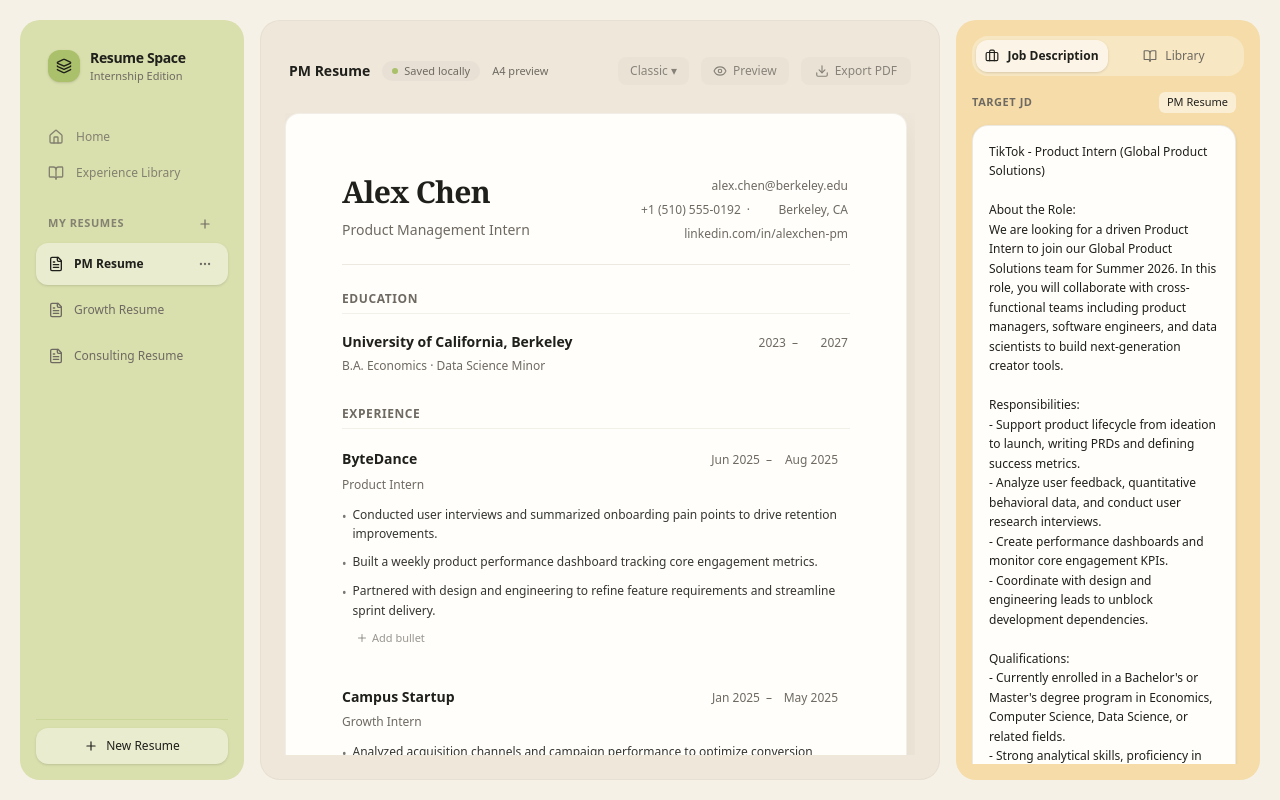
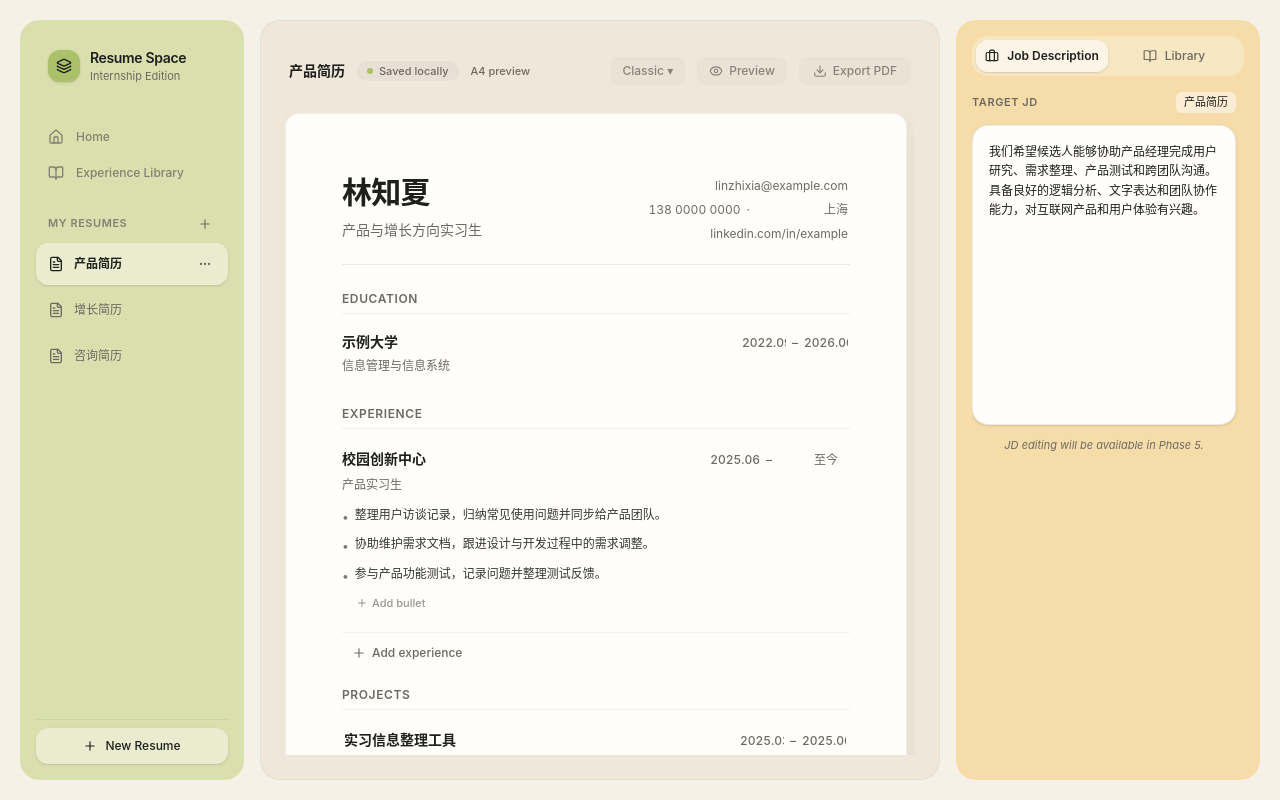
Before and after one commit to fywzoey-sys/55dsda, a React (Vite) app: page / in a window 1280 px wide. Built offline with nearby package versions, Linux system fonts and the light colour scheme.

Commit message:
feat: localize mock resume data and update font stack
Update mock data to Chinese content and configure the Tailwind font stack to support CJK characters.

```diff
--- a/src/data/mockData.ts
+++ b/src/data/mockData.ts
@@ -3,31 +3,16 @@ import { Resume, LibraryExperience } from '../types';
 export const mockResumes: Record<string, Resume> = {
   'pm-resume': {
     id: 'pm-resume',
-    name: 'PM Resume',
+    name: '产品简历',
     template: 'Classic',
-    jd: `TikTok - Product Intern (Global Product Solutions)
-
-About the Role:
-We are looking for a driven Product Intern to join our Global Product Solutions team for Summer 2026. In this role, you will collaborate with cross-functional teams including product managers, software engineers, and data scientists to build next-generation creator tools.
-
-Responsibilities:
-- Support product lifecycle from ideation to launch, writing PRDs and defining success metrics.
-- Analyze user feedback, quantitative behavioral data, and conduct user research interviews.
-- Create performance dashboards and monitor core engagement KPIs.
-- Coordinate with design and engineering leads to unblock development dependencies.
-
-Qualifications:
-- Currently enrolled in a Bachelor's or Master's degree program in Economics, Computer Science, Data Science, or related fields.
-- Strong analytical skills, proficiency in SQL/Python or data visualization tools (Tableau, Looker).
-- Excellent communication and cross-functional collaboration capabilities.
-- Previous internship experience in tech, product management, or consulting is a strong plus.`,
-    fullName: 'Alex Chen',
-    title: 'Product Management Intern',
+    jd: '我们希望候选人能够协助产品经理完成用户研究、需求整理、产品测试和跨团队沟通。具备良好的逻辑分析、文字表达和团队协作能力，对互联网产品和用户体验有兴趣。',
+    fullName: '林知夏',
+    title: '产品与增长方向实习生',
     contact: {
-      email: 'alex.chen@berkeley.edu',
-      phone: '+1 (510) 555-0192',
-      location: 'Berkeley, CA',
-      linkedin: 'linkedin.com/in/alexchen-pm',
+      email: 'linzhixia@example.com',
+      phone: '138 0000 0000',
+      location: '上海',
+      linkedin: 'linkedin.com/in/example',
     },
     createdAt: '2026-08-01T10:00:00Z',
     updatedAt: '2026-08-25T10:00:00Z',
@@ -39,10 +24,10 @@ Qualifications:
         items: [
           {
             id: 'pm-education-1',
-            school: 'University of California, Berkeley',
-            degree: 'B.A. Economics · Data Science Minor',
-            startDate: '2023',
-            endDate: '2027',
+            school: '示例大学',
+            degree: '信息管理与信息系统',
+            startDate: '2022.09',
+            endDate: '2026.06',
           },
         ],
       },
@@ -53,25 +38,14 @@ Qualifications:
         items: [
           {
             id: 'pm-experience-1',
-            company: 'ByteDance',
-            role: 'Product Intern',
-            startDate: 'Jun 2025',
-            endDate: 'Aug 2025',
+            company: '校园创新中心',
+            role: '产品实习生',
+            startDate: '2025.06',
+            endDate: '至今',
             bullets: [
-              { id: 'pm-bullet-1', text: 'Conducted user interviews and summarized onboarding pain points to drive retention improvements.' },
-              { id: 'pm-bullet-2', text: 'Built a weekly product performance dashboard tracking core engagement metrics.' },
-              { id: 'pm-bullet-3', text: 'Partnered with design and engineering to refine feature requirements and streamline sprint delivery.' },
-            ],
-          },
-          {
-            id: 'pm-experience-2',
-            company: 'Campus Startup',
-            role: 'Growth Intern',
-            startDate: 'Jan 2025',
-            endDate: 'May 2025',
-            bullets: [
-              { id: 'pm-bullet-4', text: 'Analyzed acquisition channels and campaign performance to optimize conversion funnels.' },
-              { id: 'pm-bullet-5', text: 'Created competitor research reports and market sizing models for strategic growth planning.' },
+              { id: 'pm-bullet-1', text: '整理用户访谈记录，归纳常见使用问题并同步给产品团队。' },
+              { id: 'pm-bullet-2', text: '协助维护需求文档，跟进设计与开发过程中的需求调整。' },
+              { id: 'pm-bullet-3', text: '参与产品功能测试，记录问题并整理测试反馈。' },
             ],
           },
         ],
@@ -83,10 +57,14 @@ Qualifications:
         items: [
           {
             id: 'pm-project-1',
-            name: 'AI Resume Workspace',
-            role: 'Product Project',
+            name: '实习信息整理工具',
+            role: '产品负责人',
+            startDate: '2025.03',
+            endDate: '2025.06',
             bullets: [
-              { id: 'pm-project-bullet-1', text: 'Designed a block-based workflow for restructuring resumes across internship applications.' },
+              { id: 'pm-project-bullet-1', text: '梳理学生查找和管理实习信息时的常见问题。' },
+              { id: 'pm-project-bullet-2', text: '设计职位收藏、进度记录和信息整理流程。' },
+              { id: 'pm-project-bullet-3', text: '根据使用反馈调整信息层级与交互细节。' },
             ],
           },
         ],
@@ -95,25 +73,16 @@ Qualifications:
   },
   'growth-resume': {
     id: 'growth-resume',
-    name: 'Growth Resume',
+    name: '增长简历',
     template: 'Classic',
-    jd: `Acme Corp - Growth & Analytics Intern
-
-Responsibilities:
-- Optimize user acquisition channels and run A/B testing on landing pages.
-- Build predictive growth models and cohort analysis dashboards.
-- Analyze campaign performance across paid and organic social.
-
-Qualifications:
-- Strong data analysis skills and experience with SQL.
-- Prior experience in growth marketing or analytics.`,
-    fullName: 'Alex Chen',
-    title: 'Growth & Analytics Intern',
+    jd: '我们希望候选人能够协助增长团队完成渠道数据整理、用户留存分析和活动运营支持。具备良好的数据敏感度、学习能力和沟通能力，熟悉基本的数据分析工具。',
+    fullName: '林知夏',
+    title: '产品与增长方向实习生',
     contact: {
-      email: 'alex.chen@berkeley.edu',
-      phone: '+1 (510) 555-0192',
-      location: 'Berkeley, CA',
-      linkedin: 'linkedin.com/in/alexchen-pm',
+      email: 'linzhixia@example.com',
+      phone: '138 0000 0000',
+      location: '上海',
+      linkedin: 'linkedin.com/in/example',
     },
     createdAt: '2026-08-05T12:00:00Z',
     updatedAt: '2026-08-20T14:30:00Z',
@@ -125,10 +94,10 @@ Qualifications:
         items: [
           {
             id: 'growth-education-1',
-            school: 'University of California, Berkeley',
-            degree: 'B.A. Economics · Data Science Minor',
-            startDate: '2023',
-            endDate: '2027',
+            school: '示例大学',
+            degree: '信息管理与信息系统',
+            startDate: '2022.09',
+            endDate: '2026.06',
           },
         ],
       },
@@ -139,25 +108,25 @@ Qualifications:
         items: [
           {
             id: 'growth-experience-1',
-            company: 'Campus Startup',
-            role: 'Growth Intern',
-            startDate: 'Jan 2025',
-            endDate: 'May 2025',
+            company: '学生媒体中心',
+            role: '内容运营',
+            startDate: '2024.09',
+            endDate: '2025.05',
             bullets: [
-              { id: 'growth-bullet-1', text: 'Optimized referral funnel resulting in improved viral user acquisition.' },
-              { id: 'growth-bullet-2', text: 'Analyzed acquisition channels and campaign performance across paid and organic social.' },
-              { id: 'growth-bullet-3', text: 'Created competitor research and cohort retention tracking for quarterly growth planning.' },
+              { id: 'growth-bullet-1', text: '参与校园内容选题规划与日常内容维护。' },
+              { id: 'growth-bullet-2', text: '根据读者反馈整理内容优化建议。' },
+              { id: 'growth-bullet-3', text: '协调编辑与设计成员完成内容发布。' },
             ],
           },
           {
             id: 'growth-experience-2',
-            company: 'ByteDance',
-            role: 'Product Intern',
-            startDate: 'Jun 2025',
-            endDate: 'Aug 2025',
+            company: '校园创新中心',
+            role: '产品实习生',
+            startDate: '2025.06',
+            endDate: '至今',
             bullets: [
-              { id: 'growth-bullet-4', text: 'Built a weekly product performance dashboard tracking retention cohorts.' },
-              { id: 'growth-bullet-5', text: 'Conducted user interviews to identify onboarding drop-off bottlenecks.' },
+              { id: 'growth-bullet-4', text: '整理用户访谈记录，归纳常见使用问题并同步给产品团队。' },
+              { id: 'growth-bullet-5', text: '参与产品功能测试，记录问题并整理测试反馈。' },
             ],
           },
         ],
@@ -169,10 +138,12 @@ Qualifications:
         items: [
           {
             id: 'growth-project-1',
-            name: 'Viral Loop Simulator',
-            role: 'Analytics Project',
+            name: '实习信息整理工具',
+            role: '产品负责人',
+            startDate: '2025.03',
+            endDate: '2025.06',
             bullets: [
-              { id: 'growth-project-bullet-1', text: 'Built a predictive growth model simulating user invite loops and acquisition-to-value ratios.' },
+              { id: 'growth-project-bullet-1', text: '根据使用反馈调整信息层级与交互细节。' },
             ],
           },
         ],
@@ -181,25 +152,16 @@ Qualifications:
   },
   'consulting-resume': {
     id: 'consulting-resume',
-    name: 'Consulting Resume',
+    name: '咨询简历',
     template: 'Classic',
-    jd: `MBB Strategy - Summer Associate
-
-Responsibilities:
-- Perform financial modeling and cost-benefit analysis.
-- Conduct primary and secondary research on market trends.
-- Deliver strategic recommendations and presentations to senior stakeholders.
-
-Qualifications:
-- Outstanding academic record in Economics, Business, or related fields.
-- Strong problem-solving framework and structured communication.`,
-    fullName: 'Alex Chen',
-    title: 'Strategy & Operations Associate',
+    jd: '我们希望候选人能够协助咨询团队完成行业调研、案头研究、数据整理和报告撰写。具备优秀的逻辑思维、信息检索能力和结构化表达能力，对企业战略与运营有研究热情。',
+    fullName: '林知夏',
+    title: '产品与增长方向实习生',
     contact: {
-      email: 'alex.chen@berkeley.edu',
-      phone: '+1 (510) 555-0192',
-      location: 'Berkeley, CA',
-      linkedin: 'linkedin.com/in/alexchen-pm',
+      email: 'linzhixia@example.com',
+      phone: '138 0000 0000',
+      location: '上海',
+      linkedin: 'linkedin.com/in/example',
     },
     createdAt: '2026-08-10T09:15:00Z',
     updatedAt: '2026-08-25T11:00:00Z',
@@ -211,10 +173,10 @@ Qualifications:
         items: [
           {
             id: 'consulting-education-1',
-            school: 'University of California, Berkeley',
-            degree: 'B.A. Economics · Data Science Minor',
-            startDate: '2023',
-            endDate: '2027',
+            school: '示例大学',
+            degree: '信息管理与信息系统',
+            startDate: '2022.09',
+            endDate: '2026.06',
           },
         ],
       },
@@ -225,25 +187,14 @@ Qualifications:
         items: [
           {
             id: 'consulting-experience-1',
-            company: 'Berkeley Business Consulting',
-            role: 'Student Consultant',
-            startDate: 'Sep 2024',
-            endDate: 'Dec 2024',
+            company: '课程项目团队',
+            role: '用户研究',
+            startDate: '2024.03',
+            endDate: '2024.06',
             bullets: [
-              { id: 'consulting-bullet-1', text: 'Delivered market-entry recommendations for a fintech client.' },
-              { id: 'consulting-bullet-2', text: 'Performed financial modeling and cost-benefit analysis for operational restructuring.' },
-              { id: 'consulting-bullet-3', text: 'Presented strategic recommendations to executive stakeholders and senior partners.' },
-            ],
-          },
-          {
-            id: 'consulting-experience-2',
-            company: 'ByteDance',
-            role: 'Product Intern',
-            startDate: 'Jun 2025',
-            endDate: 'Aug 2025',
-            bullets: [
-              { id: 'consulting-bullet-4', text: 'Synthesized cross-functional operational metrics into executive review decks.' },
-              { id: 'consulting-bullet-5', text: 'Partnered with design and engineering to refine requirements and workflows.' },
+              { id: 'consulting-bullet-1', text: '设计调查问卷，了解目标用户的日常使用习惯。' },
+              { id: 'consulting-bullet-2', text: '整理定性和定量数据，输出基础的调研分析报告。' },
+              { id: 'consulting-bullet-3', text: '协助团队总结核心痛点，作为后续方案设计的依据。' },
             ],
           },
         ],
@@ -255,10 +206,13 @@ Qualifications:
         items: [
           {
             id: 'consulting-project-1',
-            name: 'FinTech Market Analysis',
-            role: 'Lead Researcher',
+            name: '实习信息整理工具',
+            role: '产品负责人',
+            startDate: '2025.03',
+            endDate: '2025.06',
             bullets: [
-              { id: 'consulting-project-bullet-1', text: 'Authored a market assessment report on digital banking trends in Southeast Asia.' },
+              { id: 'consulting-project-bullet-1', text: '梳理学生查找和管理实习信息时的常见问题。' },
+              { id: 'consulting-project-bullet-2', text: '根据使用反馈调整信息层级与交互细节。' },
             ],
           },
         ],
@@ -269,42 +223,39 @@ Qualifications:
 
 export const libraryItems: LibraryExperience[] = [
   {
-    id: 'lib-item-bd',
-    company: 'ByteDance',
-    role: 'Product Intern',
-    startDate: 'Jun 2025',
-    endDate: 'Aug 2025',
+    id: 'lib-item-innovate',
+    company: '校园创新中心',
+    role: '产品实习生',
+    startDate: '2025.06',
+    endDate: '至今',
     bullets: [
-      { id: 'lib-bd-1', text: 'Conducted user interviews and summarized onboarding pain points to drive retention improvements.' },
-      { id: 'lib-bd-2', text: 'Built a weekly product performance dashboard tracking core engagement metrics.' },
-      { id: 'lib-bd-3', text: 'Partnered with design and engineering to refine feature requirements and streamline sprint delivery.' },
-      { id: 'lib-bd-4', text: 'Analyzed onboarding experiments and documented retention patterns.' },
-      { id: 'lib-bd-5', text: 'Authored product requirement documents for notification improvements.' },
+      { id: 'lib-innovate-1', text: '整理用户访谈记录，归纳常见使用问题并同步给产品团队。' },
+      { id: 'lib-innovate-2', text: '协助维护需求文档，跟进设计与开发过程中的需求调整。' },
+      { id: 'lib-innovate-3', text: '参与产品功能测试，记录问题并整理测试反馈。' },
     ],
   },
   {
-    id: 'lib-item-cs',
-    company: 'Campus Startup',
-    role: 'Growth Intern',
-    startDate: 'Jan 2025',
-    endDate: 'May 2025',
+    id: 'lib-item-media',
+    company: '学生媒体中心',
+    role: '内容运营',
+    startDate: '2024.09',
+    endDate: '2025.05',
     bullets: [
-      { id: 'lib-cs-1', text: 'Analyzed acquisition channels and campaign performance to optimize conversion funnels.' },
-      { id: 'lib-cs-2', text: 'Created competitor research reports and market sizing models for strategic growth planning.' },
-      { id: 'lib-cs-3', text: 'Managed social acquisition experiments to optimize customer acquisition cost.' },
-      { id: 'lib-cs-4', text: 'Coordinated weekly growth sprints with marketing and engineering leads.' },
+      { id: 'lib-media-1', text: '参与校园内容选题规划与日常内容维护。' },
+      { id: 'lib-media-2', text: '根据读者反馈整理内容优化建议。' },
+      { id: 'lib-media-3', text: '协调编辑与设计成员完成内容发布。' },
     ],
   },
   {
-    id: 'lib-item-bbc',
-    company: 'Berkeley Business Consulting',
-    role: 'Student Consultant',
-    startDate: 'Sep 2024',
-    endDate: 'Dec 2024',
+    id: 'lib-item-research',
+    company: '课程项目团队',
+    role: '用户研究',
+    startDate: '2024.03',
+    endDate: '2024.06',
     bullets: [
-      { id: 'lib-bbc-1', text: 'Delivered market-entry recommendations for a fintech client.' },
-      { id: 'lib-bbc-2', text: 'Performed financial modeling and cost-benefit analysis for operational restructuring.' },
-      { id: 'lib-bbc-3', text: 'Presented strategic recommendations to executive stakeholders and senior partners.' },
+      { id: 'lib-research-1', text: '设计调查问卷，了解目标用户的日常使用习惯。' },
+      { id: 'lib-research-2', text: '整理定性和定量数据，输出基础的调研分析报告。' },
+      { id: 'lib-research-3', text: '协助团队总结核心痛点，作为后续方案设计的依据。' },
     ],
   },
 ];
--- a/src/index.css
+++ b/src/index.css
@@ -1,4 +1,10 @@
 @import "tailwindcss";
+
+@theme {
+  --font-sans: Inter, "PingFang SC", "Hiragino Sans GB", "Microsoft YaHei", "Noto Sans CJK SC", system-ui, sans-serif;
+  --font-serif: ui-serif, Georgia, Cambria, "Times New Roman", Times, serif, "PingFang SC", "Hiragino Sans GB", "Microsoft YaHei", "Noto Sans CJK SC";
+}
+
 
 html,
 body,
```
